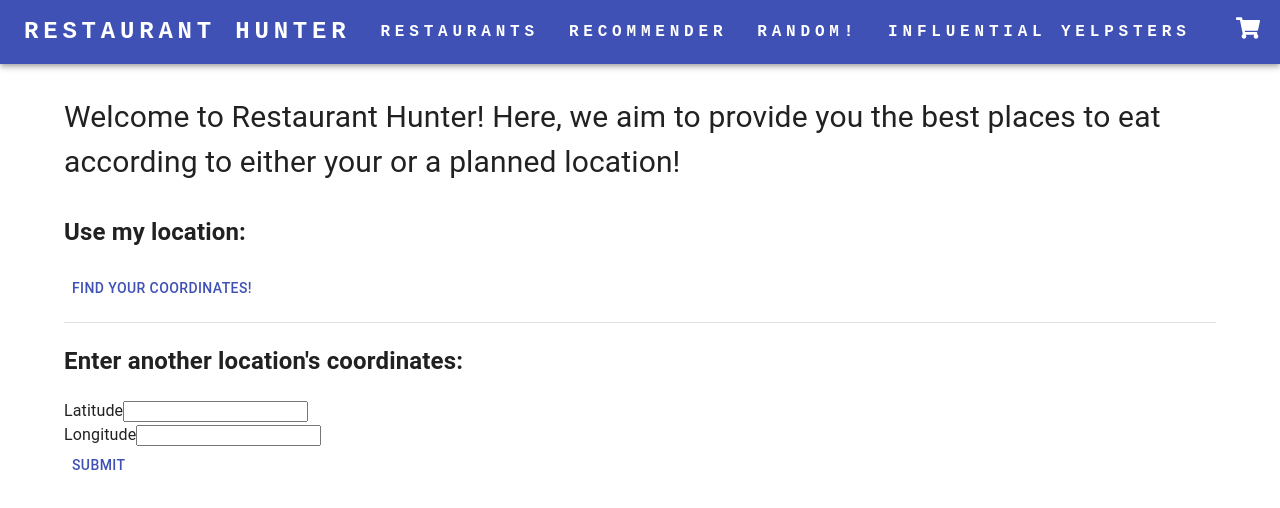
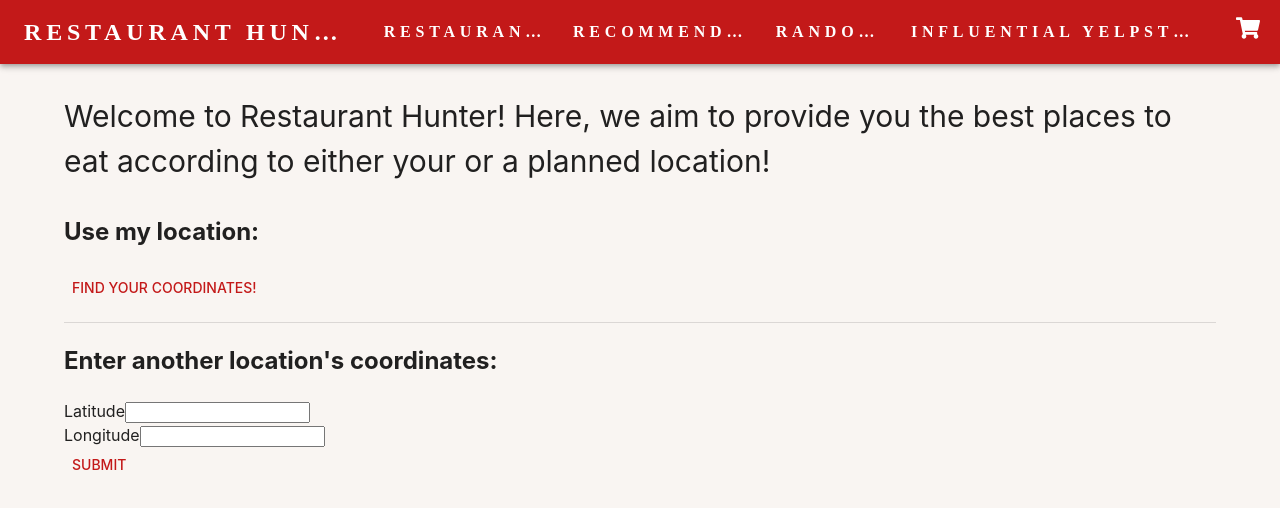
Before and after one commit to kishayan02/YelpOnAMap, a React (Create React App) app in the folder client/: page / in a window 1280 px wide. Shown: the top 508 px of the page. Built offline with nearby package versions, Linux system fonts and the light colour scheme; no server answers.

Commit message:
App.js + Navbar Cosmetic Changes

```diff
--- a/client/src/App.js
+++ b/client/src/App.js
@@ -1,6 +1,6 @@
 import { BrowserRouter, Routes, Route } from "react-router-dom";
 import { CssBaseline, ThemeProvider } from '@mui/material'
-import { indigo, amber } from '@mui/material/colors'
+import { indigo, amber, red, blue, pink } from '@mui/material/colors'
 import { createTheme } from "@mui/material/styles";
 
 import NavBar from './components/NavBar';
@@ -16,8 +16,25 @@
 // in this case, we only change the color scheme
 export const theme = createTheme({
   palette: {
-    primary: indigo,
-    secondary: amber,
+    primary: {main: "#C31919"},
+    secondary: red,
+    background: {
+      default: "#F9F5F2",
+    }
+  },
+  typography: {
+    fontFamily: [
+      '-apple-system',
+      'BlinkMacSystemFont',
+      '"Segoe UI"',
+      'Roboto',
+      '"Helvetica Neue"',
+      'Arial',
+      'sans-serif',
+      '"Apple Color Emoji"',
+      '"Segoe UI Emoji"',
+      '"Segoe UI Symbol"',
+    ].join(','),
   },
 });
 
--- a/client/src/components/NavBar.js
+++ b/client/src/components/NavBar.js
@@ -12,7 +12,7 @@
       noWrap
       style={{
         marginRight: '30px',
-        fontFamily: 'monospace',
+        fontFamily: 'ui-rounded',
         fontWeight: 700,
         letterSpacing: '.3rem',
       }}
```
